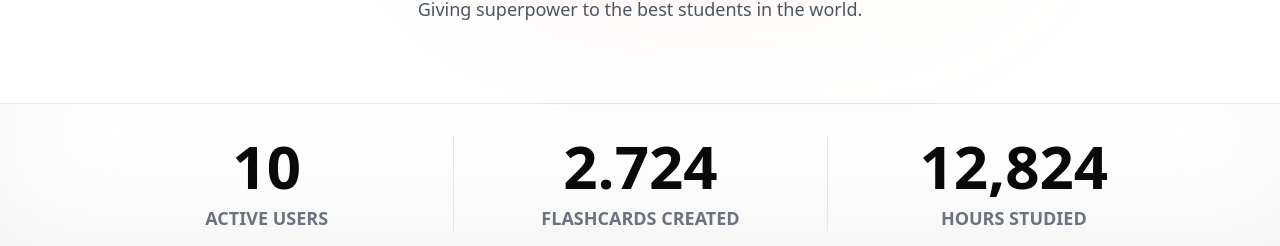
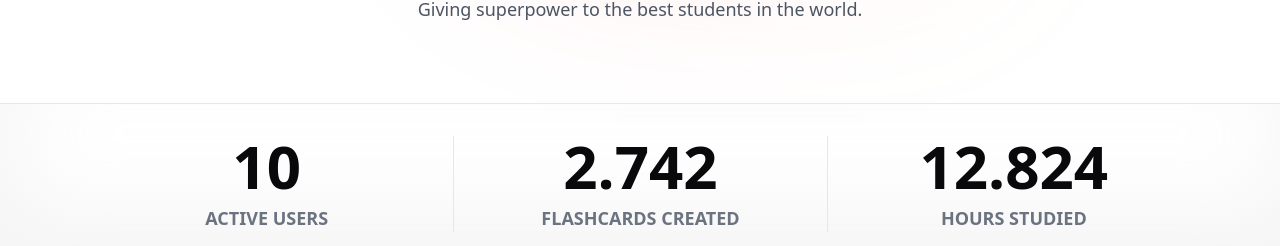
Before and after one commit to gabrielccarvalho/cardfy, a Next.js app: page / in a window 1280 px wide. Shown: the part 935-1181 px from the top of the page. Built offline with nearby package versions, Linux system fonts and the light colour scheme.

Commit message:
Feat 🎉: Add animation to data display
Added sleek animation to data-display component

```diff
--- a/src/components/landing-page/data-display.tsx
+++ b/src/components/landing-page/data-display.tsx
@@ -1,22 +1,71 @@
+'use client'
+
+import { animate } from 'framer-motion'
+import { useEffect, useRef } from 'react'
+
 export function DataDisplay() {
+	const usersRef = useRef<HTMLParagraphElement | null>(null)
+	const cardsRef = useRef<HTMLParagraphElement | null>(null)
+	const hoursRef = useRef<HTMLParagraphElement | null>(null)
+
+	useEffect(() => {
+		const users = usersRef.current
+		const cards = cardsRef.current
+		const hours = hoursRef.current
+		if (!users || !cards || !hours) return
+
+		const usersControl = animate(0, 10, {
+			duration: 1,
+			onUpdate(value) {
+				users.textContent = Math.round(value).toString()
+			},
+		})
+
+		const cardsControl = animate(0, 2742, {
+			duration: 1,
+			onUpdate(value) {
+				cards.textContent = Math.round(value).toLocaleString('pt-BR')
+			},
+		})
+
+		const hoursControl = animate(0, 12824, {
+			duration: 1,
+			onUpdate(value) {
+				hours.textContent = Math.round(value).toLocaleString('pt-BR')
+			},
+		})
+
+		return () => {
+			usersControl.stop()
+			cardsControl.stop()
+			hoursControl.stop()
+		}
+	}, [])
+
 	return (
 		<div className='border-y border-gray-200 bg-white/10 py-8 shadow-[inset_10px_-50px_94px_0_rgb(199,199,199,0.2)] backdrop-blur w-full'>
 			<div className='mx-auto w-full max-w-screen-xl px-2.5 lg:px-20 grid gap-y-4 divide-x divide-gray-200 md:grid-cols-3 md:gap-y-0'>
 				<div className='flex flex-col items-center justify-center space-y-2'>
-					<p className='text-4xl font-bold md:text-6xl'>10</p>
-					<p className='font-semibold uppercase text-gray-500 md:text-lg'>
+					<p ref={usersRef} className='text-4xl font-bold md:text-6xl'>
+						0
+					</p>
+					<p className='font-semibold text-gray-500 uppercase md:text-lg'>
 						Active Users
 					</p>
 				</div>
 				<div className='flex flex-col items-center justify-center space-y-2'>
-					<p className='text-4xl font-bold md:text-6xl'>2.724</p>
-					<p className='font-semibold uppercase text-gray-500 md:text-lg'>
+					<p ref={cardsRef} className='text-4xl font-bold md:text-6xl'>
+						0
+					</p>
+					<p className='font-semibold text-gray-500 uppercase md:text-lg'>
 						Flashcards Created
 					</p>
 				</div>
 				<div className='flex flex-col items-center justify-center space-y-2'>
-					<p className='text-4xl font-bold md:text-6xl'>12,824</p>
-					<p className='font-semibold uppercase text-gray-500 md:text-lg'>
+					<p ref={hoursRef} className='text-4xl font-bold md:text-6xl'>
+						0
+					</p>
+					<p className='font-semibold text-gray-500 uppercase md:text-lg'>
 						Hours Studied
 					</p>
 				</div>
--- a/src/components/landing-page/open-source.tsx
+++ b/src/components/landing-page/open-source.tsx
@@ -1,7 +1,7 @@
 'use client'
 
 import { animate, motion } from 'framer-motion'
-import { RefAttributes, RefObject, useEffect, useRef } from 'react'
+import { useEffect, useRef } from 'react'
 import { Github } from '../icons'
 import { Button } from '../ui/button'
 
```
